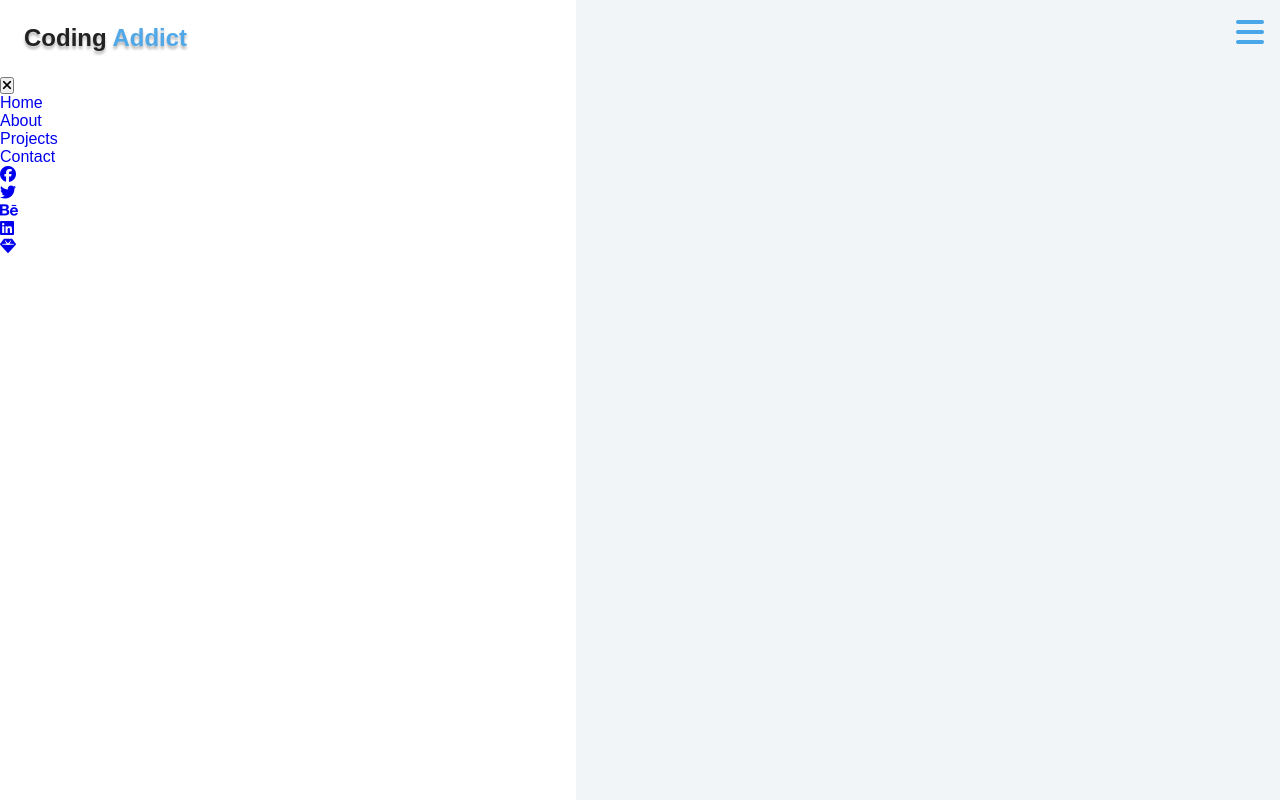
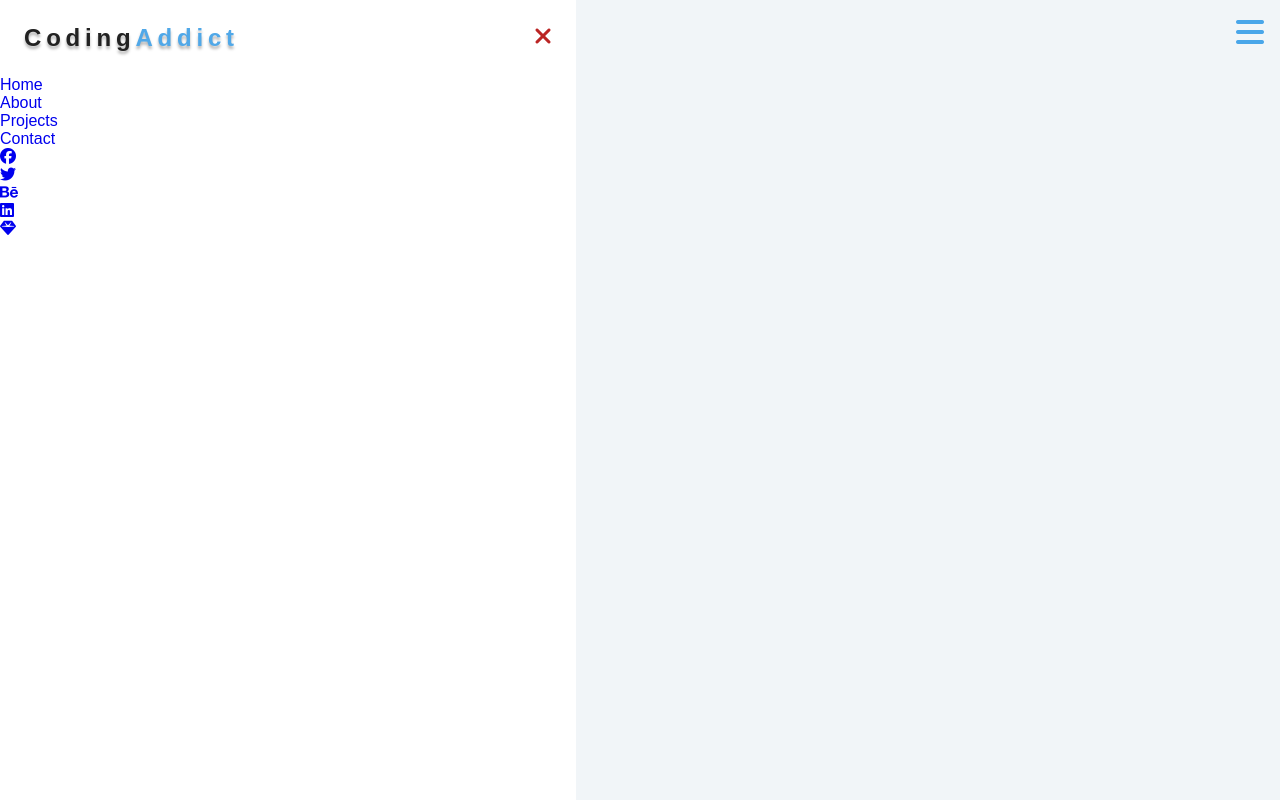
Before and after one commit to AngeloCornelio/sidebar, a website: page index.html in a window 1280 px wide. Drawn offline with Linux system fonts and the light colour scheme.

Commit message:
Style close button and tweak logo

```diff
--- a/styles.css
+++ b/styles.css
@@ -31,8 +31,19 @@ body {
     padding: 1em;
     width: auto;
     text-shadow: 0 3px 3px rgba(0, 0, 0, 0.3);
+    display: inline-block;
+    letter-spacing: 0.2em;
 }
 
 .logo-blue {
     color: #50a8e8;
 }
+
+.close {
+    font-size: 1.5em;
+    border: none;
+    background-color: transparent;
+    color: #bb2524;
+    float: right;
+    padding: 1em;
+}
```
Also changed, not shown: index.html (+1 -1 lines).
